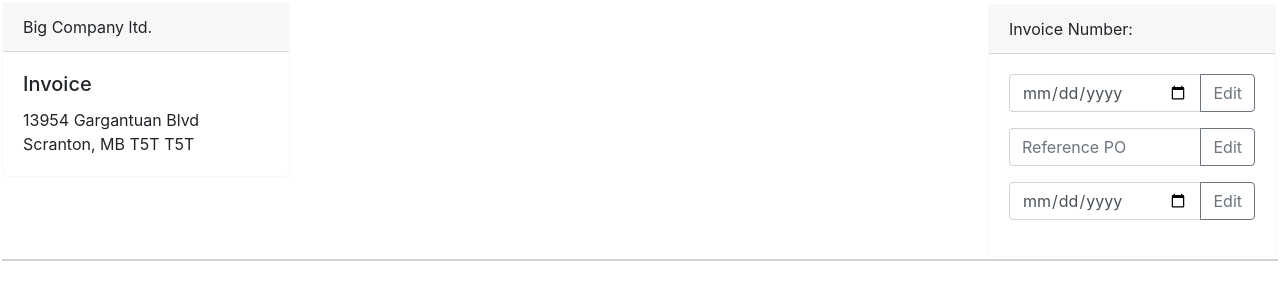
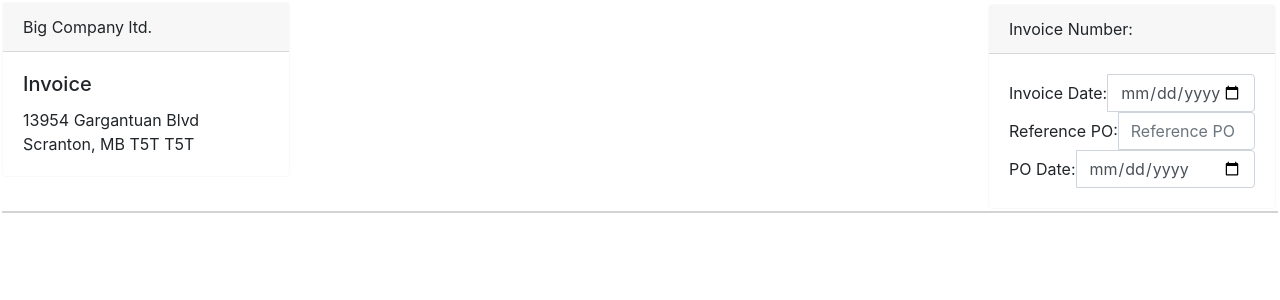
Before and after one commit to rfilaxwy/invoice-ui, a React (Create React App) app: page / in a window 1280 px wide. Shown: the top 300 px of the page. Built offline with nearby package versions, Linux system fonts and the light colour scheme.

Commit message:
Built out header area

```diff
--- a/src/components/LineItem/LineItem.js
+++ b/src/components/LineItem/LineItem.js
@@ -1,27 +1,30 @@
-import React from "react";
-import { Button, FormControl, InputGroup } from "react-bootstrap";
+import React, { useState } from "react";
+import { FormControl, InputGroup } from "react-bootstrap";
+
+import classes from "./LineItem.module.css";
 
 const LineItem = props => {
-  let type = props.data.type == "date" ? "date" : "";
+  let type = props.data.type === "date" ? "date" : "";
 
-  let editButton = props.data.edit ? (
-    <Button variant="outline-secondary">Edit</Button>
-  ) : (
-    <Button variant="outline-secondary" disabled>
-      No Edit
-    </Button>
-  );
+  let [input] = useState("");
+  const handleChange = e => {
+    input = e.target.value;
+  };
+
   return (
-    <div>
-      <InputGroup className="mb-3" type={type}>
+    <InputGroup className={classes.inputBox} type={type}>
+      <InputGroup.Append className={classes.label}>
+        {props.data.name}:
+      </InputGroup.Append>
       <FormControl
+        className={classes.inputs}
         type={type}
         placeholder={props.data.name}
         aria-label={props.data.name}
+        onChange={e => handleChange(e)}
+        onBlur={() => props.update(input, props.data.name)}
       />
-        <InputGroup.Append>{editButton}</InputGroup.Append>
     </InputGroup>
-    </div>
   );
 };
 export default LineItem;
--- a/src/components/LineItem/LineItem.module.css
+++ b/src/components/LineItem/LineItem.module.css
@@ -0,0 +1,10 @@
+.inputBox {
+  min-width: 150px !important;
+}
+.label {
+  align-self: center !important;
+  margin-left: 0;
+}
+.inputs {
+  width: 100px;
+}
--- a/src/components/ReferenceHolder/ReferenceHolder.js
+++ b/src/components/ReferenceHolder/ReferenceHolder.js
@@ -31,9 +31,24 @@ export default class TaskAdder extends Component {
     };
   }
 
+  handleInput = (input, name) => {
+    let value = input;
+    console.log(name);
+    let refArr = this.state.referenceInputs;
+    let index;
+    for (let i = 0; i < refArr.length; i++) {
+      if (refArr[i].name === name) {
+        refArr[i].input = value;
+        index = i;
+      }
+    }
+    console.log(refArr);
+    this.setState({ referenceInputs: refArr });
+  };
+
   render() {
     let referenceInputs = this.state.referenceInputs.map(ref => {
-      return <LineItem data={ref} />;
+      return <LineItem data={ref} update={this.handleInput} />;
     });
     return (
       <div className={classes.refBox}>
```
Lines whose indentation alone changed are shown as unchanged.
